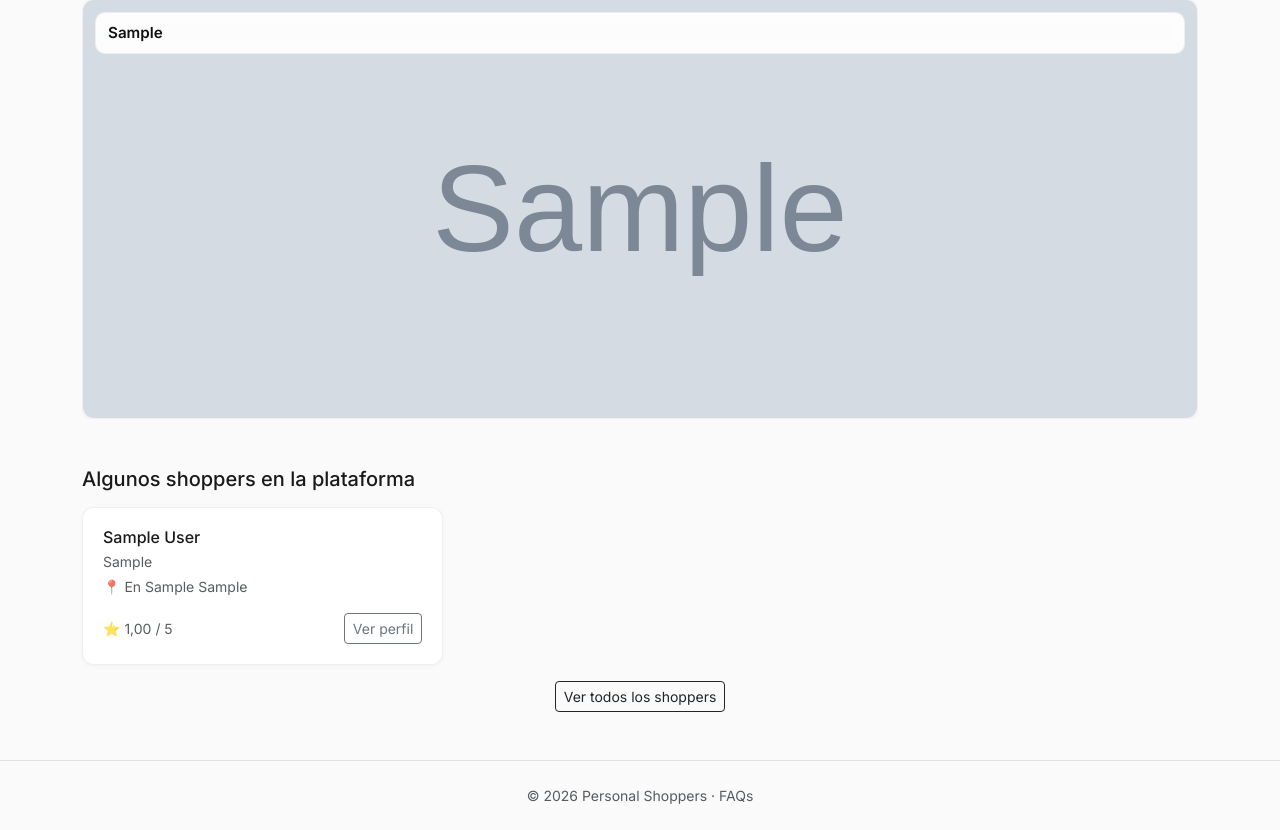
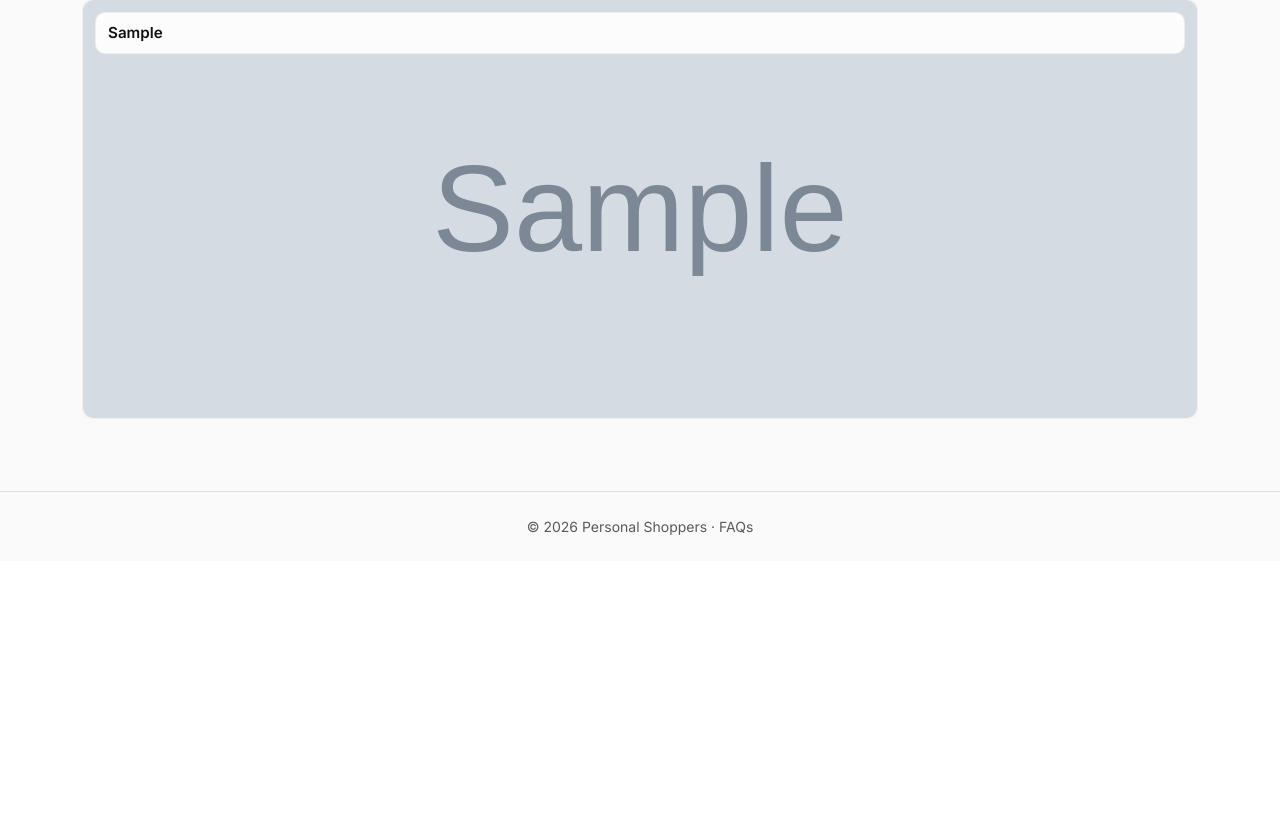
Before and after one commit to JoelkyVargas/personal_shoppers, a Django app: page / in a window 1280 px wide. Shown: the part 852-1682 px from the top of the page. After the commit the page ends 1387 px from the top, so only its background shows below. Run offline with Django 5.2, Linux system fonts and the light colour scheme; tables that the repository leaves empty hold one stand-in row (values such as "Sample post"); grey boxes marked "Sample" are stand-in pictures; some libraries are stand-ins or nearby versions.

Commit message:
Delete bottom section

```diff
--- a/marketplace/templates/marketplace/home.html
+++ b/marketplace/templates/marketplace/home.html
@@ -379,48 +379,4 @@
   {% endif %}
 </section>
 
-{# Vitrina de algunos shoppers #}
-{% if shoppers and not es_shopper %}
-<section class="mb-4">
-  <h2 class="h5 mb-3">Algunos shoppers en la plataforma</h2>
-  <div class="row g-3">
-    {% for shopper in shoppers %}
-    <div class="col-md-4">
-      <article class="ps-card h-100">
-        <div class="d-flex flex-column h-100">
-          <div class="mb-2">
-            <h3 class="h6 mb-1">
-              {{ shopper.user.get_full_name|default:shopper.user.username }}
-            </h3>
-            <p class="small text-muted mb-1">
-              {{ shopper.especialidades|default:"Sin especialidades definidas" }}
-            </p>
-            <p class="small text-muted mb-0">
-              📍 {{ shopper.ubicacion_actual }}
-            </p>
-          </div>
-          <div class="mt-auto pt-2 d-flex justify-content-between align-items-center">
-            <span class="small text-muted">
-              ⭐ {{ shopper.calificacion }} / 5
-            </span>
-            <a
-              href="{% url 'shopper_detail' shopper.pk %}"
-              class="btn btn-sm btn-outline-secondary"
-            >
-              Ver perfil
-            </a>
-          </div>
-        </div>
-      </article>
-    </div>
-    {% endfor %}
-  </div>
-  <div class="text-center mt-3">
-    <a href="{% url 'buscar_shoppers' %}" class="btn btn-outline-dark btn-sm">
-      Ver todos los shoppers
-    </a>
-  </div>
-</section>
-{% endif %}
-
 {% endblock %}
```
